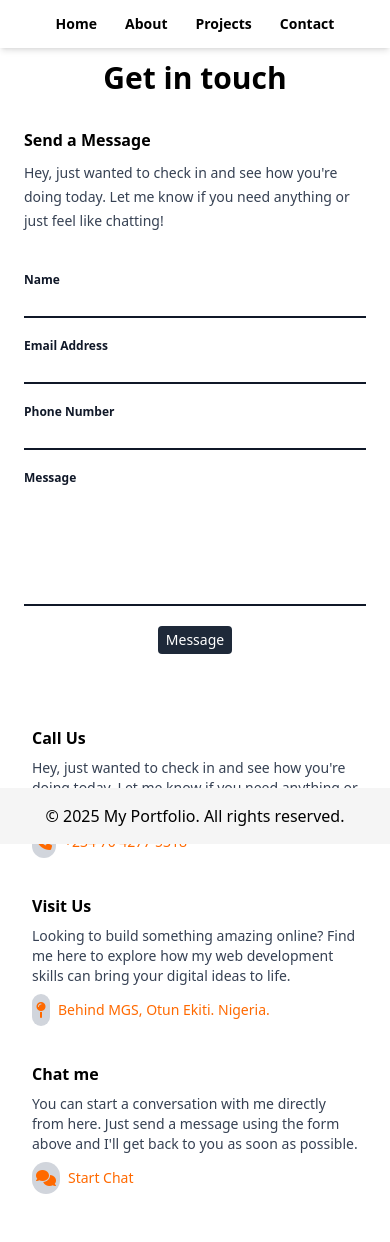
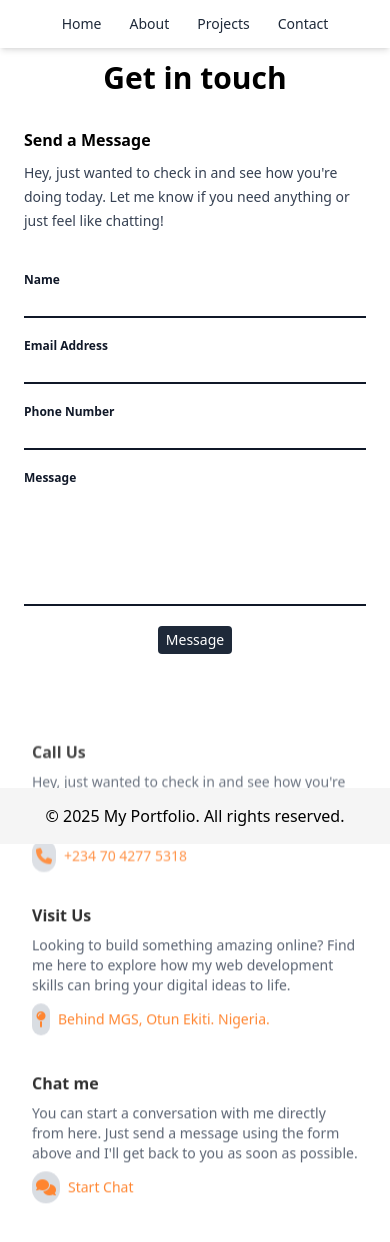
Before and after one commit to Agbebi/My-Portfolio, a React (Vite) app: page /contact in a window 390 px wide. Shown: the top 1242 px of the page. Built offline with nearby package versions, Linux system fonts and the light colour scheme.

Commit message:
Added some animations

```diff
--- a/src/components/About.jsx
+++ b/src/components/About.jsx
@@ -3,19 +3,28 @@ import Stuffs from "./Stuffs";
 import Interested from "./Interested";
 
 function About() {
+
+    const fadeInStyle = {
+        animation: 'fadeIn 1s ease',
+        animationTimeline: 'view()'
+    };
+
     return (<>
-        <div className="about-section bg-white text-black flex flex-col justify-center items-center">
+        <div style={
+            fadeInStyle} className="about-section bg-white text-black flex flex-col justify-center items-center">
             <div className="bg-[url(https://picsum.photos/1280/800?random=3)] bg-no-repeat bg-cover before:inset before:absolute before:content-'' before:opacity-50 before:bg-black before:w-[100%] h-[50vh] before:h-[50vh] text-white  flex justify-center items-center w-full"><h2 className="text-7xl z-4 font-semibold mb-4">About Me</h2></div>
 
-            <div className="background-text p-10 text-sm max-w-2xl text-left min-h-[30vh] ">
-                <h3 className="text-lg font-semibold mb-4 text-left text-gray-800">Background</h3>
-                <p className=" mb-4 text-gray-600">
+            <div style={
+                fadeInStyle} className="background-text p-10 text-sm max-w-2xl text-left min-h-[30vh] ">
+                <h3  className="text-lg font-semibold mb-4 text-left text-gray-800">Background</h3>
+                <p  className=" mb-4 text-gray-600">
                     I'm a passionate developer with experience in building web applications using modern technologies. I love creating beautiful and functional user experiences.
                 </p>
                 <p className=" mb-4 r text-gray-600">I love coding—it’s where I feel most alive. Solving problems, building smart solutions, and writing clean, efficient code comes naturally to me. It’s not just what I do, it’s who I am.</p>
             </div>
 
-            <div className="skills-section p-5 text-sm max-w-full lg:max-w-[1000px] text-left min-h-[30vh]">
+            <div style={
+                fadeInStyle} className=" skills-section p-5 text-sm max-w-full lg:max-w-[1000px] text-left min-h-[30vh]">
                 <h3 className="text-lg font-semibold mb-4 text-left text-gray-800">Stuffs I'm good at</h3>
                 <div className="skills-list py-5 justify-start flex text-gray-800 overflow-auto scrollbar-hide ">
                     <Stuffs logo="fa-react" title="React" description="Creating modern web apps with React.js." />
@@ -28,18 +37,22 @@ function About() {
                 </div>
 
 
-                    <h3 className="text-center text-gray-700 text-lg font-semibold my-6">Free pictures to feed the eyes</h3>
+                <h3 className="text-center text-gray-700 text-lg font-semibold my-6">Free pictures to feed the eyes</h3>
 
                 <div className="grid justify-center align-center grid-cols-2 md:grid-cols-4 lg:grid-cols-auto gap-4 mt-8 max-w-[900px] lg:mx-auto w-full">
-                    <div className="bg-gray-100 grow size-45 p-1 rounded shadow"><img className="object-contain" src="https://picsum.photos/500/500?random=1"/></div>
-                    <div className="bg-gray-100 grow size-45 p-1 rounded shadow"><img className="object-contain" src="https://picsum.photos/500/500?random=2"/></div>
-                    <div className="bg-gray-100 grow size-45 p-1 rounded shadow"><img className="object-contain" src="https://picsum.photos/500/500?random=3"/></div>
-                    <div className="bg-gray-100 grow size-45 p-1 rounded shadow"><img className="object-contain" src="https://picsum.photos/500/500?random=4"/></div>
+                    <div style={
+                        fadeInStyle} className="bg-gray-100 fadeIn grow size-45 p-1 rounded shadow"><img className="object-contain" src="https://picsum.photos/500/500?random=1" /></div>
+                    <div style={
+                        fadeInStyle} className="bg-gray-100 grow size-45 p-1 rounded shadow"><img className="object-contain" src="https://picsum.photos/500/500?random=2" /></div>
+                    <div style={
+                        fadeInStyle} className="bg-gray-100 grow size-45 p-1 rounded shadow"><img className="object-contain" src="https://picsum.photos/500/500?random=3" /></div>
+                    <div style={
+                        fadeInStyle} className="bg-gray-100 grow size-45 p-1 rounded shadow"><img className="object-contain" src="https://picsum.photos/500/500?random=4" /></div>
                 </div>
             </div>
         </div>
         <Interested />
-        </>
+    </>
     );
 };
 
--- a/src/components/Contact.jsx
+++ b/src/components/Contact.jsx
@@ -3,31 +3,36 @@ import GetAcross from './GetAcross';
 
 const Contact = () => {
 
-    const inputStyle = 'focus:outline-none border-[none] border-b-2 p-1 text-sm text-gray-900 w-full'
+    const inputStyle = 'focus:outline-none border-[none] border-b-2 p-1 text-sm text-gray-900 w-full';
+
+     const fadeInStyle = {
+        animation: 'fadeIn 1s ease',
+        animationTimeline: 'view()'
+    };
 
     return (
         <section className='contact-section p-3 md:p-6 lg:p-10 flex flex-col justify-center items-center min-h-[50vh]'>
             <h1 className='font-semibold md:w-[80%] mx-auto text-3xl mb-5 self-start'>Get in touch</h1>
             <div className='flex flex-col gap-10 md:flex-row md:w-[80%] '>
-                <div className='p-3'>
+                <div style={fadeInStyle} className='p-3'>
                     <p className='self-start font-semibold mb-2'>Send a Message</p>
                     <span className='text-sm self-start text-gray-700'>
                         Hey, just wanted to check in and see how you're doing today. Let me know if you need anything or just feel like chatting!
                     </span>
-                    <form className='contact-form mt-10 flex flex-col justify-center items-center gap-5 w-full' action="https://formspree.io/f/mayvlrpl" method="POST">
-                        <div className='flex relative flex-col w-full max-w-2xl'>
+                    <form style={fadeInStyle} className='contact-form mt-10 flex flex-col justify-center items-center gap-5 w-full' action="https://formspree.io/f/mayvlrpl" method="POST">
+                        <div style={fadeInStyle} className='flex relative flex-col w-full max-w-2xl'>
                             <label className='text-xs font-bold text-gray-900' htmlFor="name">Name</label>
                             <input className={inputStyle} type="text" id="name" name="name" autoFocus required />
                         </div>
-                        <div className='flex flex-col  w-full max-w-2xl'>
+                        <div style={fadeInStyle} className='flex flex-col  w-full max-w-2xl'>
                             <label className='font-bold text-xs text-gray-900' htmlFor="email">Email Address</label>
                             <input className={inputStyle} type="email" id="email" name="email" required />
                         </div>
-                        <div className='flex flex-col  w-full max-w-2xl'>
+                        <div style={fadeInStyle} className='flex flex-col  w-full max-w-2xl'>
                             <label className='font-bold text-xs text-gray-900' htmlFor="phone">Phone Number</label>
                             <input className={inputStyle} type="phone" id="phone" name="phone" required />
                         </div>
-                        <div className='flex flex-col  text-gray-900 w-full max-w-2xl'>
+                        <div style={fadeInStyle} className='flex flex-col  text-gray-900 w-full max-w-2xl'>
                             <label className='font-bold text-xs text-gray-900' htmlFor="message">Message</label>
                             <textarea
                                 className="focus:outline-none w-full min-h-[120px] border-b-2 resize-none"
@@ -39,7 +44,7 @@ const Contact = () => {
                         <button className='cursor-pointer hover:bg-gray-700 self-center text-sm bg-gray-800 text-white p-1 px-2  rounded' type="submit">Message</button>
                     </form>
                 </div>
-                <div className='flex flex-col justify-start gap-5 p-3'>
+                <div style={fadeInStyle} className='flex flex-col justify-start gap-5 p-3'>
                     <GetAcross title="Call Us"
                         description="Hey, just wanted to check in and see how you're doing today. Let me know if you need anything or just feel like chatting!"
                         icon="fa-solid fa-phone"
--- a/src/components/GetAcross.jsx
+++ b/src/components/GetAcross.jsx
@@ -1,8 +1,14 @@
 import React from 'react';
 
 const GetAcross = (props) => {
+
+     const fadeInStyle = {
+        animation: 'fadeIn 1s ease',
+        animationTimeline: 'view()'
+    };
+
     return (
-        <div className='p-2'>
+        <div style={fadeInStyle} className='p-2'>
             <h2 className='font-semibold mb-2'>{props.title}</h2>
             <p className='text-sm text-gray-700'>{props.description}</p>
             <div className='text-orange-500 flex items-center gap-2 mt-2'>
--- a/src/components/Interested.jsx
+++ b/src/components/Interested.jsx
@@ -1,8 +1,14 @@
 import React from 'react';
 
 const Interested = () => {
+
+     const fadeInStyle = {
+        animation: 'fadeIn 1s ease-in',
+        animationTimeline: 'view()'
+    };
     return (
-        <div className='flex w-full justify-center items-center md:gap-10 gap-3 p-6 text-sm'>
+        <div style={
+                        fadeInStyle} className='flex w-full justify-center items-center md:gap-10 gap-3 p-6 text-sm'>
             <div className="min-h-[30vh] p-5 flex flex-col justify-center items-start max-w-md rounded">
                 <h2 className='text-lg text-gray-800 font-semibold'>Interested for a project?</h2>
                 <p className='text-gray-600 text-xs py-5'>If you're looking for a dedicated and skilled developer to bring your project to life, I’d love to collaborate. Reach out to discuss your vision. I’m ready to help turn it into reality.</p>
--- a/src/components/NavBar.jsx
+++ b/src/components/NavBar.jsx
@@ -5,10 +5,10 @@ function NavBar() {
 
     return (
         <nav className="navbar w-full sticky top-0 z-10">
-            <div className="nav-wrapper flex justify-center items-center px-10 bg-white text-black h-12 shadow-md">
+            <div className="nav-wrapper flex justify-center items-center px-10 bg-white text-gray-800 h-12 shadow-md">
                 {<ul id="nav" className="flex direction-row space-x-7 items-center">
                         {menuItems.map((item, index) => (
-                            <li key={index} className="nav-item text-sm font-semibold">
+                            <li key={index} className="nav-item text-sm font-base">
                                 <a href={`${item.toLowerCase()}`} className=" hover:border-b">{item}</a>
                             </li>
                         ))}
--- a/src/components/ProjectsCard.jsx
+++ b/src/components/ProjectsCard.jsx
@@ -3,8 +3,14 @@ import Skills from './Skills';
 
 const Projects = (props) => {
     const projectList = [...props.skills];
+
+     const fadeInStyle = {
+        animation: 'fadeIn 1s ease',
+        animationTimeline: 'view()'
+    };
+
     return (
-        <div className="project-card flex flex-col justify-stretch items-center border border-gray-300 shadow-md hover:shadow-lg transition-shadow duration-300">
+        <div style={fadeInStyle} className="project-card flex flex-col justify-stretch items-center border border-gray-300 shadow-md hover:shadow-lg transition-shadow duration-300">
             <div className='project-image flex mb-3 w-full'>
                 <img src={props.img} alt="Project 1" className='project-img object-cover grow w-full h-[100%]' />
             </div>
--- a/src/components/Stuffs.jsx
+++ b/src/components/Stuffs.jsx
@@ -9,6 +9,7 @@ const Stuffs = (props) => {
 
 
     return (
+        <div className='inline-block'>
         <div className="min-w-[250px] flex justify-center items-center">
             <div style={{ backgroundImage: `url(${bgUrl}&grayscale)` }} className={"text-sm w-[160px] bg-no-repeat bg-cover before:top-0 before:left-0 before:absolute before:content-'' before:opacity-30 before:bg-white before:w-[100%] before:rounded-[50%] before:h-[100%] h-45  p-4 rounded-[50%] relative shadow-md"}>
                 <div className="absolute z-5 backdrop-brightness -left-9 top-20 w-25">
@@ -18,6 +19,8 @@ const Stuffs = (props) => {
                 </div>
             </div>
         </div>
+
+        </div>
     );
 };
 
```
Also changed, not shown: src/assets/styles/App.css (+29 -0 lines).
